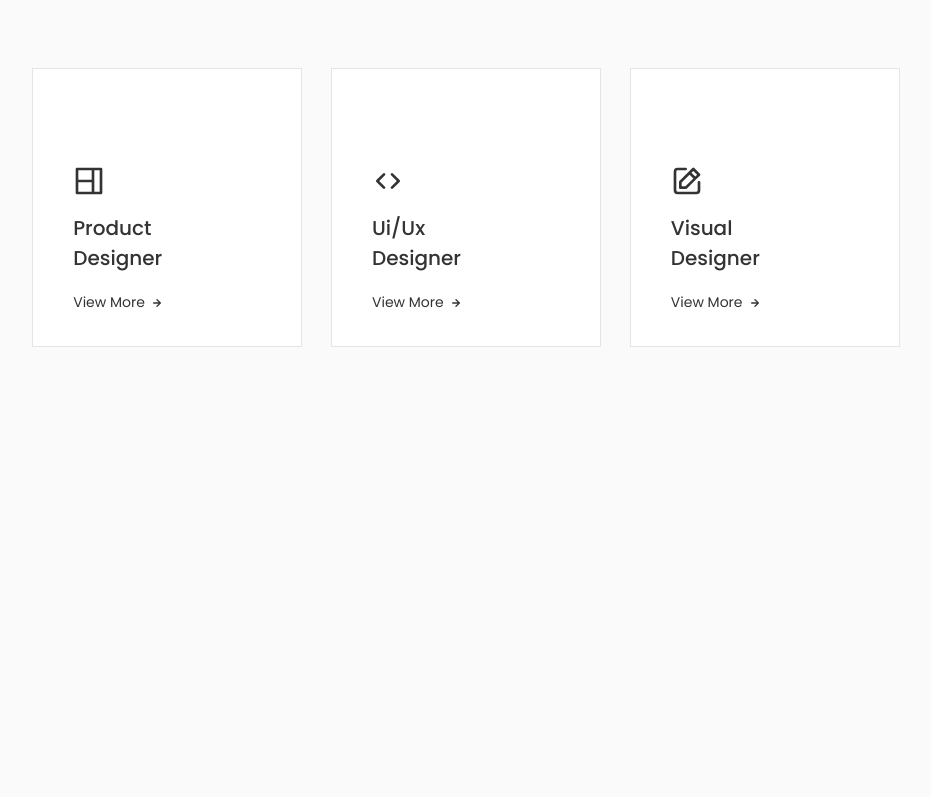
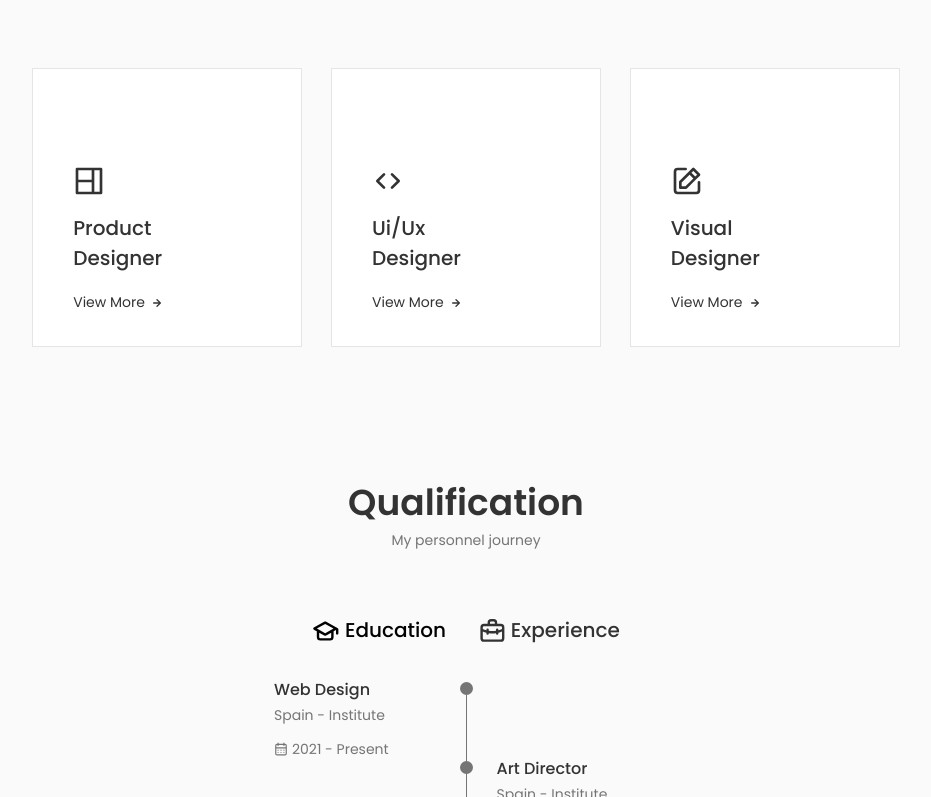
Before and after one commit to alterproger/portfolio, a Next.js app: page / in a window 1280 px wide. Shown: the part 2003-2800 px from the top of the page, without its empty margins (174-1105 px from the left). Before the commit the page ends 2382 px from the top, so only its background shows below. Built offline with nearby package versions, Linux system fonts and the light colour scheme.

Commit message:
feat: add qualification section

```diff
--- a/src/app/page.tsx
+++ b/src/app/page.tsx
@@ -1,4 +1,10 @@
-import { About, Hero, Services, Skills } from '@/sections/sections';
+import {
+  About,
+  Hero,
+  Qualification,
+  Services,
+  Skills,
+} from '@/sections/sections';
 
 export default function Home() {
   return (
@@ -7,6 +13,7 @@ export default function Home() {
       <About />
       <Skills />
       <Services />
+      <Qualification />
     </main>
   );
 }
--- /dev/null
+++ b/src/sections/qualification/components/components.tsx
@@ -0,0 +1 @@
+export { QualificationContent } from './qualification-content/qualification-content';
--- /dev/null
+++ b/src/sections/qualification/components/qualification-content/qualification-content.tsx
@@ -0,0 +1,49 @@
+import { UilCalendarAlt } from '@iconscout/react-unicons';
+import { type TimelineItem } from '../../libs/types';
+import styles from './styles.module.scss';
+import { isEvenNumber } from '@/helpers/is-even-number';
+
+type Properties = {
+  timeline: TimelineItem[];
+};
+
+const QualificationContent: React.FC<Properties> = ({ timeline }) => {
+  return (
+    <div className={styles['content']}>
+      {timeline.map((item, index) => (
+        <div
+          key={item.title}
+          className={styles['info']}
+        >
+          {!isEvenNumber(index) && (
+            <>
+              <div />
+              <div>
+                <span className={styles['rounder']} />
+                <span className={styles['line']} />
+              </div>
+            </>
+          )}
+
+          <div>
+            <h3 className={styles['title']}>{item.title}</h3>
+            <span className={styles['subtitle']}>{item.subtitle}</span>
+            <div className={styles['calendar']}>
+              <UilCalendarAlt />
+              {item.date}
+            </div>
+          </div>
+
+          {isEvenNumber(index) && (
+            <div>
+              <span className={styles['rounder']} />
+              <span className={styles['line']} />
+            </div>
+          )}
+        </div>
+      ))}
+    </div>
+  );
+};
+
+export { QualificationContent };
--- /dev/null
+++ b/src/sections/qualification/components/qualification-content/styles.module.scss
@@ -0,0 +1,49 @@
+.info {
+  display: grid;
+  grid-template-columns: 1fr max-content 1fr;
+  column-gap: 1.5rem;
+
+  @media (width < 350px) {
+    gap: 0.5rem;
+  }
+}
+
+.title {
+  font-size: var(--font-size-normal);
+  font-weight: 500;
+}
+
+.subtitle {
+  display: inline-block;
+  font-size: var(--font-size-sm);
+  margin-bottom: var(--m-4);
+}
+
+.calendar {
+  display: flex;
+  align-items: center;
+  gap: 0.25rem;
+  font-size: var(--font-size-sm);
+  line-height: 1;
+
+  & svg {
+    width: var(--font-size-sm);
+    height: var(--font-size-sm);
+  }
+}
+
+.rounder {
+  display: inline-block;
+  width: 13px;
+  height: 13px;
+  background-color: var(--clr-text);
+  border-radius: 50%;
+}
+
+.line {
+  display: block;
+  width: 1px;
+  height: 100%;
+  background-color: var(--clr-text);
+  transform: translate(6px, -7px);
+}
--- /dev/null
+++ b/src/sections/qualification/libs/constants.ts
@@ -0,0 +1,44 @@
+import { type TimelineItem } from './types';
+
+const EDUCATION_TIMELINE: TimelineItem[] = [
+  {
+    title: 'Web Design',
+    subtitle: 'Spain - Institute',
+    date: '2021 - Present',
+  },
+  {
+    title: 'Art Director',
+    subtitle: 'Spain - Institute',
+    date: '2020 - 2021',
+  },
+  {
+    title: 'Web Development',
+    subtitle: 'Spain - Institute',
+    date: '2018 - 2020',
+  },
+  {
+    title: 'UX Expert',
+    subtitle: 'Spain - Institute',
+    date: '2017 - 2018',
+  },
+];
+
+const EXPERIENCE_TIMELINE: TimelineItem[] = [
+  {
+    title: 'Product Designer',
+    subtitle: 'Microsoft - Spain',
+    date: '2021 - Present',
+  },
+  {
+    title: 'UX Designer',
+    subtitle: 'Apple Inc - Spain',
+    date: '2020 - 2021',
+  },
+  {
+    title: 'Web Designer',
+    subtitle: 'Figma - Spain',
+    date: '2018 - 2020',
+  },
+];
+
+export { EDUCATION_TIMELINE, EXPERIENCE_TIMELINE };
--- /dev/null
+++ b/src/sections/qualification/libs/types.ts
@@ -0,0 +1,7 @@
+type TimelineItem = {
+  title: string;
+  subtitle: string;
+  date: string;
+};
+
+export { type TimelineItem };
--- /dev/null
+++ b/src/sections/qualification/qualification.tsx
@@ -0,0 +1,53 @@
+'use client';
+
+import { SectionSubtitle, SectionTitle } from '@/components/components';
+import { UilBriefcaseAlt, UilGraduationCap } from '@iconscout/react-unicons';
+import clsx from 'clsx';
+import { QualificationContent } from './components/components';
+import { EDUCATION_TIMELINE, EXPERIENCE_TIMELINE } from './libs/constants';
+import styles from './styles.module.scss';
+import { useState } from 'react';
+
+type Content = 'education' | 'experience';
+
+const Qualification = () => {
+  const [activeContent, setActiveContent] = useState<Content>('education');
+
+  return (
+    <section className={clsx('section', styles['qualification'])}>
+      <SectionTitle>Qualification</SectionTitle>
+      <SectionSubtitle>My personnel journey</SectionSubtitle>
+
+      <div className={clsx('container', styles['container'])}>
+        <div className={styles['tabs']}>
+          <div
+            className={clsx(styles['button'], 'button--flex', styles['active'])}
+            onClick={() => setActiveContent('education')}
+          >
+            <UilGraduationCap className={styles['icon']} />
+            Education
+          </div>
+
+          <div
+            className={clsx(styles['button'], 'button--flex')}
+            onClick={() => setActiveContent('experience')}
+          >
+            <UilBriefcaseAlt className={styles['icon']} />
+            Experience
+          </div>
+        </div>
+
+        <div className={styles['sections']}>
+          {activeContent === 'education' && (
+            <QualificationContent timeline={EDUCATION_TIMELINE} />
+          )}
+          {activeContent === 'experience' && (
+            <QualificationContent timeline={EXPERIENCE_TIMELINE} />
+          )}
+        </div>
+      </div>
+    </section>
+  );
+};
+
+export { Qualification };
--- /dev/null
+++ b/src/sections/qualification/styles.module.scss
@@ -0,0 +1,55 @@
+.container {
+  max-width: 768px;
+
+  @media (width < 992px) {
+    margin-inline: auto;
+  }
+
+  @media (width < 576px) {
+    margin-inline: var(--m-5);
+  }
+}
+
+.tabs {
+  display: flex;
+  justify-content: center;
+  margin-bottom: var(--m-6);
+}
+
+.button {
+  font-size: var(--font-size-h3);
+  font-weight: 500;
+  color: var(--clr-title);
+  margin: 0 var(--m-4);
+  cursor: pointer;
+
+  @media (width < 576px) {
+    margin: 0 var(--m-3);
+  }
+}
+
+.button:hover {
+  color: var(--clr-title-dark);
+}
+
+.icon {
+  --size: 1.8rem;
+
+  width: var(--size);
+  height: var(--size);
+  margin-right: var(--m-1);
+}
+
+.active {
+  color: var(--clr-title-dark);
+}
+
+.sections {
+  display: grid;
+  grid-template-columns: 0.5fr;
+  justify-content: center;
+
+  @media (width < 576px) {
+    grid-template-columns: initial;
+  }
+}
--- a/src/sections/sections.tsx
+++ b/src/sections/sections.tsx
@@ -1,4 +1,5 @@
 export { About } from './about/about';
 export { Hero } from './hero/hero';
+export { Qualification } from './qualification/qualification';
 export { Services } from './services/services';
 export { Skills } from './skills/skills';
```
